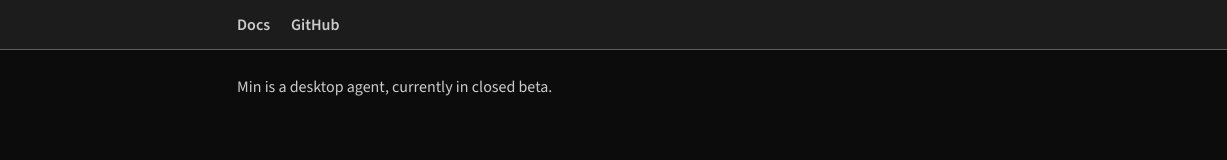
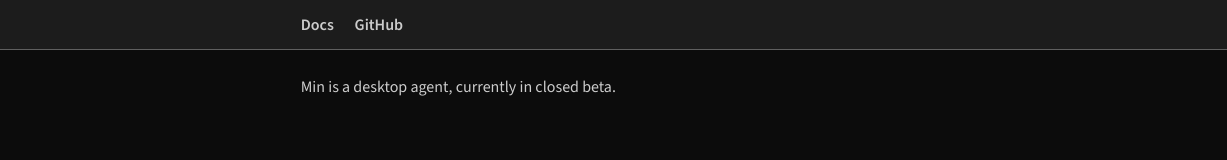
Before and after one commit to min-agent/min-agent.com, a plain HTML site: page index.html in a window 1280 px wide. Shown: the full height of the page, 53-1280 px from the left. Drawn offline with nearby package versions, Linux system fonts and the light colour scheme.

Commit message:
Reduce content measure from 88ch to 72ch

```diff
--- a/index.html
+++ b/index.html
@@ -11,7 +11,7 @@
       display: grid;
       grid-template-columns:
         [full-start] minmax(4rem, 1fr)
-        [content-start] minmax(0, 88ch) [content-end]
+        [content-start] minmax(0, 72ch) [content-end]
         minmax(1rem, 1fr) [full-end];
       max-width: none;
       margin: 0;
--- a/style.css
+++ b/style.css
@@ -16,7 +16,7 @@ html {
 }
 
 body {
-  max-width: 88ch;
+  max-width: 72ch;
   margin-inline: auto;
   padding-inline: 1rem;
   line-height: 1.6;
```
